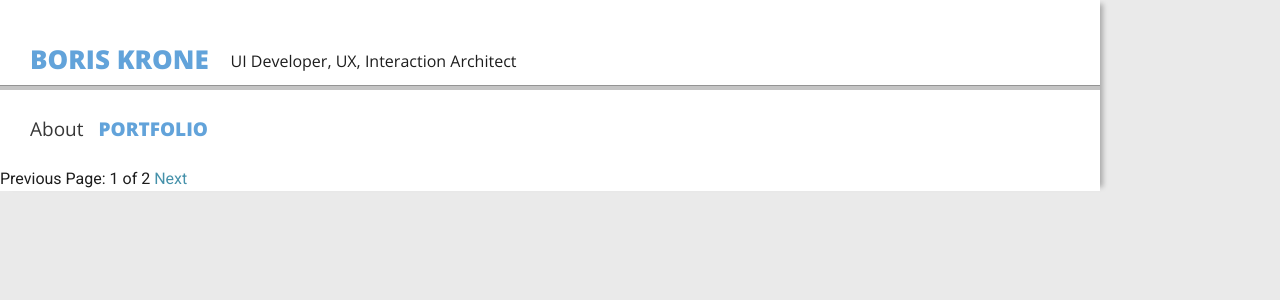
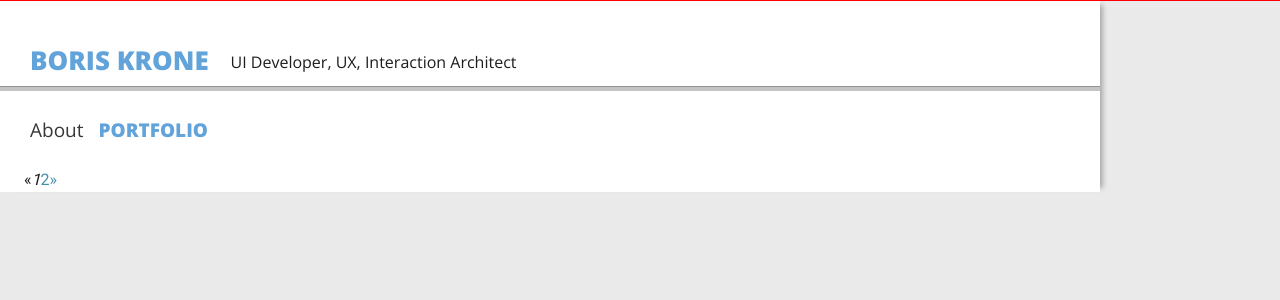
Before and after one commit to b-d-k/b-d-k.github.io, a Jekyll site: the page built from portfolio/index.html, in a window 1280 px wide. Shown: the top 300 px of the page. Built offline with Jekyll 4.4.1, drawn with Linux system fonts in a browser that asks for light colours; the list of posts is cut into pages by our own code.

Commit message:
pagination html and few css changes

```diff
--- a/_includes/header.html
+++ b/_includes/header.html
@@ -2,7 +2,7 @@
   <h1><a href="/">Boris Krone</a> <span>{{ site.title }}</span></h1>
 </header>
 
-<nav class="row">
+<nav class="row site-nav">
   <ul>
     <li class="about">
       <a href="/">About</a>
--- a/_sass/custom/_custom.scss
+++ b/_sass/custom/_custom.scss
@@ -7,15 +7,35 @@ h1, h2, h3{
   margin-top: 0;
 }
 
-
+/* == General, Re-usable == */
 .img-shadow{
   box-shadow: 3px 3px 5px 0px rgba(0,0,0,0.5);
 }
 
+nav{
+  @include clearfix();
 
+  ul{
+    list-style-type: none;
+
+    li{
+      float: left;
+    }
+  }
+}
+
+
+
+
+/* == Site ==*/
 body{
   //background-color: #c4c4c4;
-  background-color: lighten( #c4c4c4, 15% )
+  background-color: lighten( #c4c4c4, 15% );
+
+  // -- test: red border extra small --
+  @media only screen and (min-width : $bp-extra-small){
+    border-top: 1px solid red;
+  }
 }
 
 
@@ -81,8 +101,7 @@ body{
 }
 
 
-nav{
-  @include clearfix();
+.site-nav{
   margin-bottom: 20px;
   padding-top: 25px;
   display: block;
@@ -91,12 +110,10 @@ nav{
   ul{
     @include column(1/1);
     padding-bottom: 3px;
-    list-style-type: none;
     border-bottom: 2px solid #ddd;
 
     li{
       margin-left: 10px;
-      float: left;
       font-family: "Open Sans", "Arial", sans-serif;
       font-size: 1.125em; //18px
 
@@ -164,14 +181,28 @@ main{
     > .right-col{
       @include column(9/12);
 
+
+      @media only screen and (min-width : $bp-extra-small){
+        // -- nested columns --
+        .left-col,
+        .right-col{
+          @include column(1/2, false);
+          width: 50%;
+        }
+        .left-col{
+          padding-right: 8px;
+        }
+        .right-col{
+          padding-left: 8px;
+        }
+      }
+
       @media only screen and (min-width : $bp-medium){
         padding-right: 30px;
       }
 
-      .left-col,
-      .right-col{
-        @include column(1/2, false);
-      }
+
+
     }
   }
 
--- a/portfolio/index.html
+++ b/portfolio/index.html
@@ -10,17 +10,36 @@ slug: portfolio
   {% endfor %}
 
 
-  <div class="pagination">
+
+
+  {% if paginator.total_pages > 1 %}
+  <nav class="pagination">
+    <ul>
       {% if paginator.previous_page %}
-      <a href="{{ paginator.previous_page_path }}" class="previous">Previous</a>
+        <li><a href="{{ paginator.previous_page_path | prepend: site.baseurl | replace: '//', '/' }}" rel="prev"><span class="screenreader">Previous page</span>&laquo;</a></li>
       {% else %}
-      <span class="previous">Previous</span>
+        <li class="inactive"><s><span class="screenreader">No previous page</span>&laquo;</s></li>
       {% endif %}
-    <span class="page_number ">Page: {{ paginator.page }} of {{ paginator.total_pages }}</span>
+
+      {% for page in (1..paginator.total_pages) %}
+        {% if page == paginator.page %}
+          <li class="active"><em>{{ page }}</em></li>
+        {% elsif page == 1 %}
+          <li><a href="{{ paginator.previous_page_path | prepend: site.baseurl | replace: '//', '/' }}">{{ page }}</a></li>
+        {% else %}
+          <li><a href="{{ site.paginate_path | prepend: site.baseurl | replace: '//', '/' | replace: ':num', page }}">{{ page }}</a></li>
+        {% endif %}
+      {% endfor %}
+
       {% if paginator.next_page %}
-      <a href="{{ paginator.next_page_path }}" class="next">Next</a>
+        <li><a href="{{ paginator.next_page_path | prepend: site.baseurl | replace: '//', '/' }}" rel="next"><span class="screenreader">Next page</span>&raquo;</a></li>
       {% else %}
-      <span class="next ">Next</span>
+        <li class="inactive"><s><span class="screenreader">No next page</span>&raquo;</s></li>
       {% endif %}
-  </div>
+    </ul>
+  </nav>
+  {% endif %}
+
+
+
 </main>
```
Lines whose indentation alone changed are shown as unchanged.
